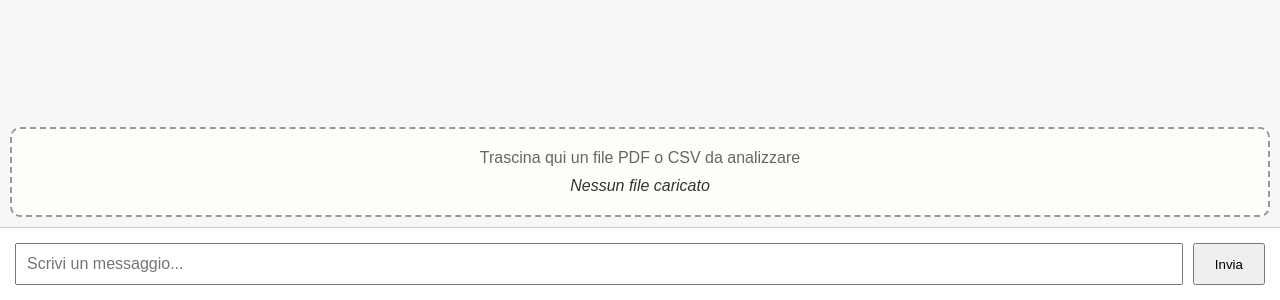
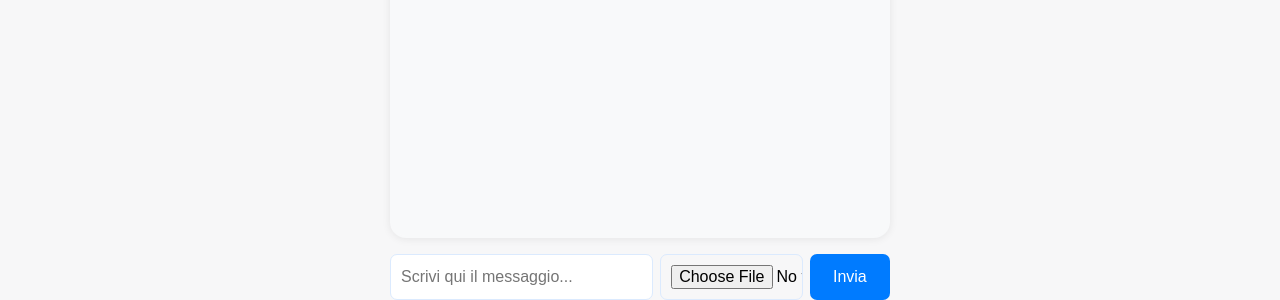
Before and after one commit to Borro167/ai-assistant-upgraded, a website: page index.html in a window 1280 px wide. Shown: the part 500-800 px from the top of the page. Drawn offline with Linux system fonts and the light colour scheme.

Commit message:
Update index.html

```diff
--- a/index.html
+++ b/index.html
@@ -13,16 +13,42 @@
       flex-direction: column;
       height: 100vh;
     }
+    #chat-form {
+      margin: 0 auto;
+      width: 100%;
+      max-width: 500px;
+      display: flex;
+      flex-direction: column;
+      gap: 8px;
+      height: 100vh;
+      justify-content: flex-end;
+    }
     #chat {
       flex: 1;
+      min-height: 350px;
+      max-height: 65vh;
       overflow-y: auto;
-      padding: 20px;
+      padding: 18px 10px 10px 10px;
+      background: #f8f9fa;
+      border-radius: 16px;
+      margin-bottom: 8px;
+      box-shadow: 0 1px 8px rgba(0,0,0,0.08);
+      transition: border 0.2s;
+      border: 2px solid #f8f9fa;
+    }
+    #chat.dragover {
+      border: 2px dashed #007bff;
+      background: #e3f0ff;
     }
     .message {
-      max-width: 70%;
-      margin-bottom: 10px;
-      padding: 10px 15px;
-      border-radius: 12px;
+      max-width: 80%;
+      margin-bottom: 9px;
+      padding: 11px 17px;
+      border-radius: 15px;
+      font-size: 1.08em;
+      line-height: 1.5;
+      word-break: break-word;
+      box-shadow: 0 2px 6px rgba(0,0,0,0.06);
     }
     .user {
       background: #007bff;
@@ -30,61 +56,72 @@
       margin-left: auto;
       text-align: right;
     }
-    .bot {
-      background: #e4e6eb;
-      color: black;
+    .assistant {
+      background: #fff;
+      color: #222;
       margin-right: auto;
+      border: 1px solid #dbeafe;
       text-align: left;
     }
-    #input-area {
-      display: flex;
-      padding: 15px;
-      border-top: 1px solid #ccc;
-      background: white;
+    .spinner {
+      color: #888;
+      background: #f3f3f3;
+      border: 1px dashed #dbeafe;
+      font-style: italic;
+      text-align: center;
+    }
+    #message, #file, #send {
+      font-size: 1em;
+      padding: 10px;
+      border-radius: 7px;
+      border: 1px solid #dbeafe;
+      margin-bottom: 0;
+      box-sizing: border-box;
     }
     #message {
+      width: 60%;
+      flex: 2;
+      margin-right: 7px;
+    }
+    #file {
+      width: 27%;
       flex: 1;
-      padding: 10px;
-      font-size: 1em;
+      margin-right: 7px;
     }
-    #sendBtn {
-      padding: 10px 20px;
-      margin-left: 10px;
+    #send {
+      width: 13%;
+      flex: 0.5;
+      background: #007bff;
+      color: white;
+      border: none;
       cursor: pointer;
+      transition: background 0.2s;
     }
-    #drop-zone {
-      border: 2px dashed #999;
-      border-radius: 10px;
-      padding: 20px;
-      margin: 10px;
-      text-align: center;
-      color: #666;
-      background: #fffdf9;
+    #send:hover {
+      background: #0056b3;
     }
-    #drop-zone.dragover {
-      background-color: #e0ffe0;
-      border-color: #4caf50;
+    @media (max-width: 600px) {
+      #chat-form {
+        max-width: 100vw;
+        padding: 0 6px;
+      }
+      #chat {
+        min-height: 250px;
+        font-size: 0.98em;
+      }
     }
-    #file-status {
-      margin-top: 10px;
-      font-style: italic;
-      color: #333;
-    }
+    /* Optional: Hide file input button, show only label (customize as you wish) */
   </style>
 </head>
 <body>
-  <div id="chat"></div>
-
-  <div id="drop-zone">
-    Trascina qui un file PDF o CSV da analizzare
-    <div id="file-status">Nessun file caricato</div>
-  </div>
-
-  <div id="input-area">
-    <input type="text" id="message" placeholder="Scrivi un messaggio..." />
-    <button id="sendBtn">Invia</button>
-  </div>
-
+  <form id="chat-form" autocomplete="off">
+    <div id="chat"></div>
+    <div style="display: flex; width: 100%; gap: 0;">
+      <input id="message" type="text" placeholder="Scrivi qui il messaggio..." autocomplete="off" />
+      <input id="file" type="file" />
+      <button id="send" type="submit">Invia</button>
+    </div>
+  </form>
   <script src="chat-ui.js"></script>
 </body>
 </html>
```
